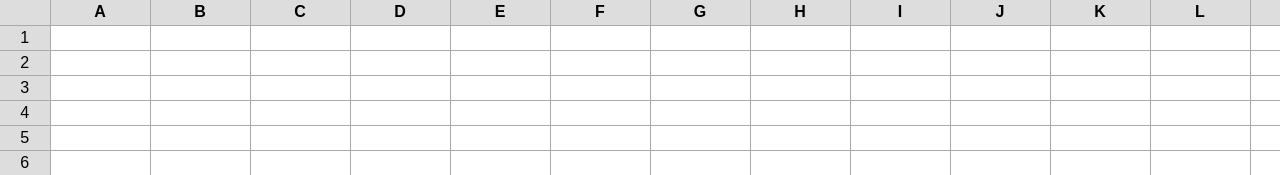
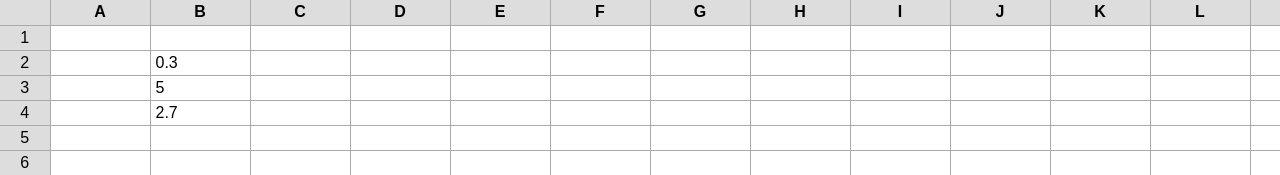
Before and after one commit to Trzcin/sheet-js, a React (Vite) app: page / in a window 1280 px wide. Shown: the top 175 px of the page. Built offline with nearby package versions, Linux system fonts and the light colour scheme.

Commit message:
feat: store sparse spreadsheet data in a Map

```diff
--- /dev/null
+++ b/src/CellMap.ts
@@ -0,0 +1,21 @@
+import { CellData, CellPosition } from "./types";
+
+export default class CellMap {
+    private map: Map<string, CellData>;
+
+    constructor() {
+        this.map = new Map();
+    }
+
+    public has(position: CellPosition): boolean {
+        return this.map.has(JSON.stringify(position));
+    }
+
+    public set(position: CellPosition, value: CellData): void {
+        this.map.set(JSON.stringify(position), value);
+    }
+
+    public get(position: CellPosition): CellData | undefined {
+        return this.map.get(JSON.stringify(position));
+    }
+}
--- a/src/components/Spreadsheet.tsx
+++ b/src/components/Spreadsheet.tsx
@@ -1,14 +1,17 @@
-import { useMemo } from "react";
+import { useMemo, useState } from "react";
+import CellMap from "../CellMap";
 
 interface SpreadsheetProps {
     width: number;
     height: number;
+    initialData?: CellMap;
 }
 
 export default function Spreadsheet(props: SpreadsheetProps) {
     const columnNames = useMemo(() => (
         Array.from({length: props.width}, (_, i) => columnName(i))
     ), [props.width]);
+    const [data] = useState<CellMap>(props.initialData ?? new CellMap());
 
     return <table>
         <thead>
@@ -24,7 +27,7 @@ export default function Spreadsheet(props: SpreadsheetProps) {
                 <tr key={row}>
                     <td>{row+1}</td>
                     {Array.from({ length: props.width }, (_, col) => (
-                        <td key={col}></td>
+                        <td key={col}>{data.get({x: col, y: row})}</td>
                     ))}
                 </tr>
             ))}
--- a/src/main.tsx
+++ b/src/main.tsx
@@ -2,9 +2,15 @@ import React from 'react';
 import ReactDOM from 'react-dom/client';
 import './index.css';
 import Spreadsheet from './components/Spreadsheet';
+import CellMap from './CellMap';
+
+const data = new CellMap();
+data.set({x: 1, y: 1}, 0.3);
+data.set({x: 1, y: 2}, 5);
+data.set({x: 1, y: 3}, 2.7);
 
 ReactDOM.createRoot(document.getElementById('root')!).render(
     <React.StrictMode>
-        <Spreadsheet width={16} height={20}/>
+        <Spreadsheet width={16} height={20} initialData={data} />
     </React.StrictMode>,
 );
--- /dev/null
+++ b/src/types.ts
@@ -0,0 +1,7 @@
+/** Represents a position of a cell starting at (0,0) */
+export interface CellPosition {
+    x: number;
+    y: number;
+}
+
+export type CellData = number | string;
```
